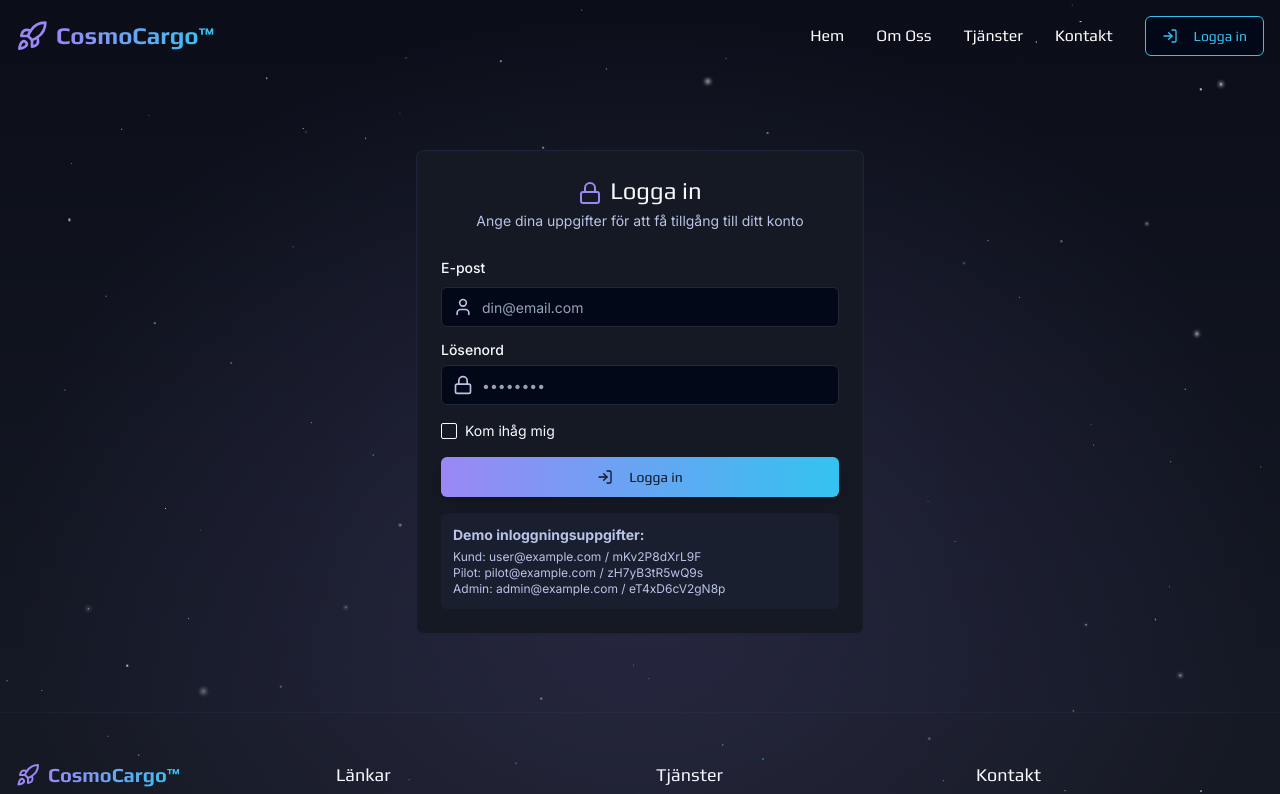
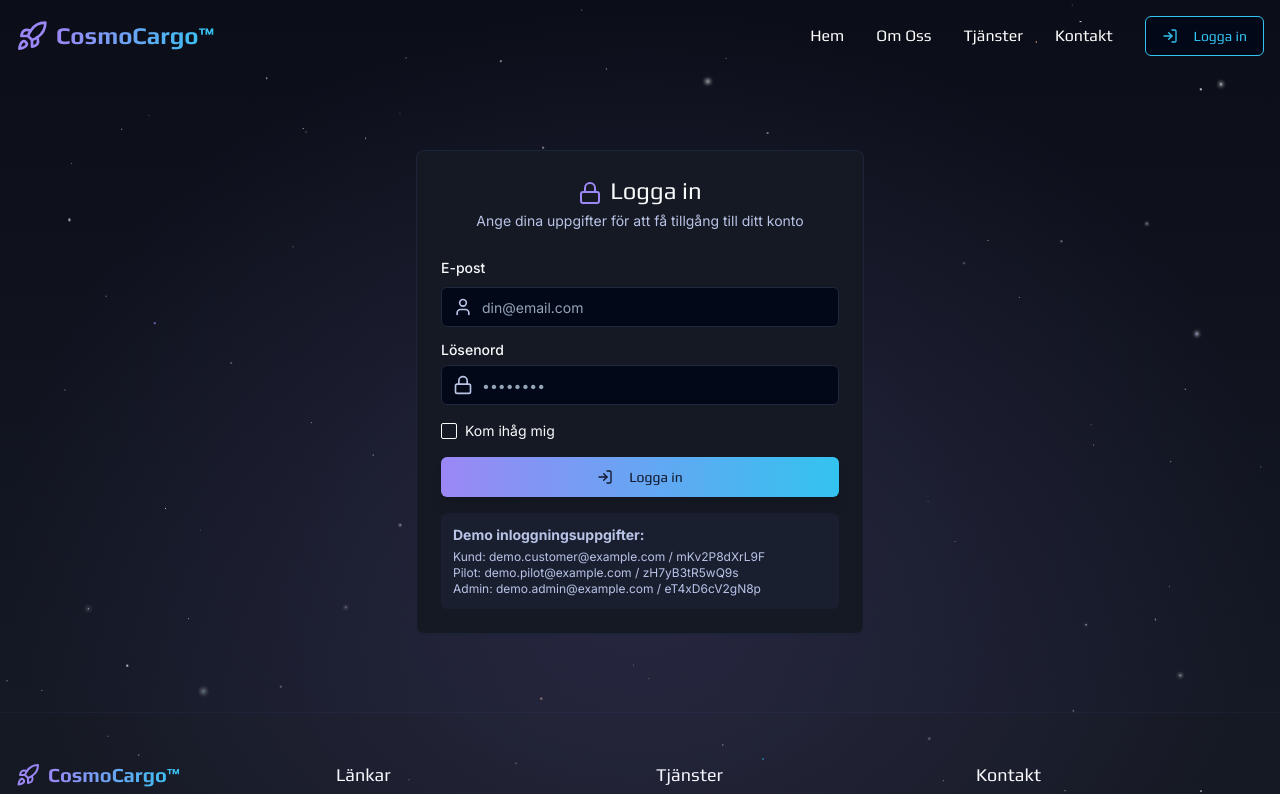
Before and after one commit to nilskj/CosmoCargo, a Next.js app in the folder frontend/: page /login in a window 1280 px wide. Shown: the top 794 px of the page. Built offline with nearby package versions, Linux system fonts and the light colour scheme.

Commit message:
auth: matched demo credentials in frontend with backend

```diff
--- a/frontend/app/login/page.tsx
+++ b/frontend/app/login/page.tsx
@@ -139,11 +139,11 @@ const Login = () => {
                   <strong>Demo inloggningsuppgifter:</strong>
                 </p>
                 <p className="text-xs mt-1 text-space-text-secondary">
-                  Kund: user@example.com / mKv2P8dXrL9F
+                  Kund: demo.customer@example.com / mKv2P8dXrL9F
                   <br />
-                  Pilot: pilot@example.com / zH7yB3tR5wQ9s
+                  Pilot: demo.pilot@example.com / zH7yB3tR5wQ9s
                   <br />
-                  Admin: admin@example.com / eT4xD6cV2gN8p
+                  Admin: demo.admin@example.com / eT4xD6cV2gN8p
                 </p>
               </div>
             </form>
```
Also changed, not shown: 2 other files (tests, documents, lock files or other folders).
